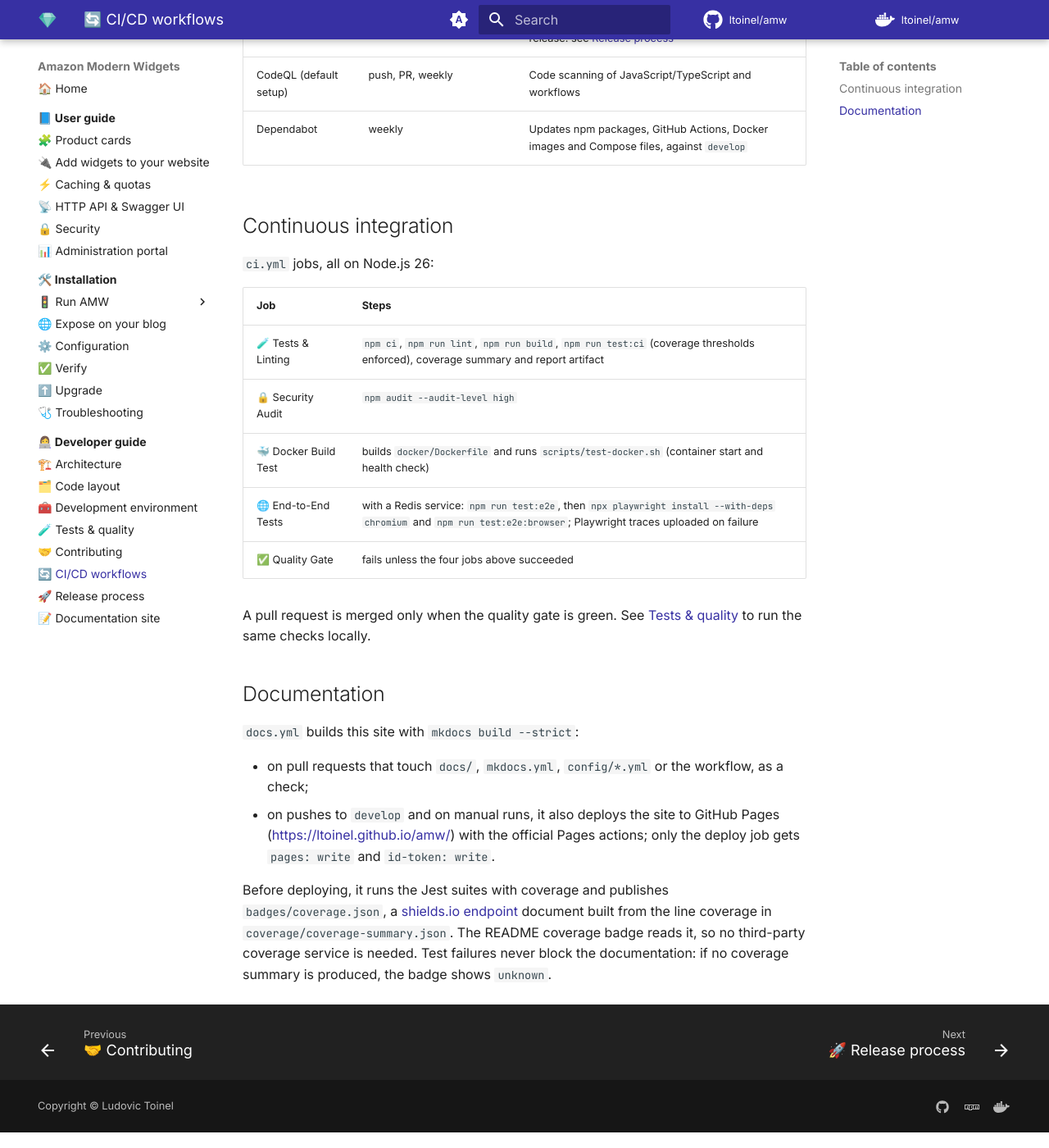
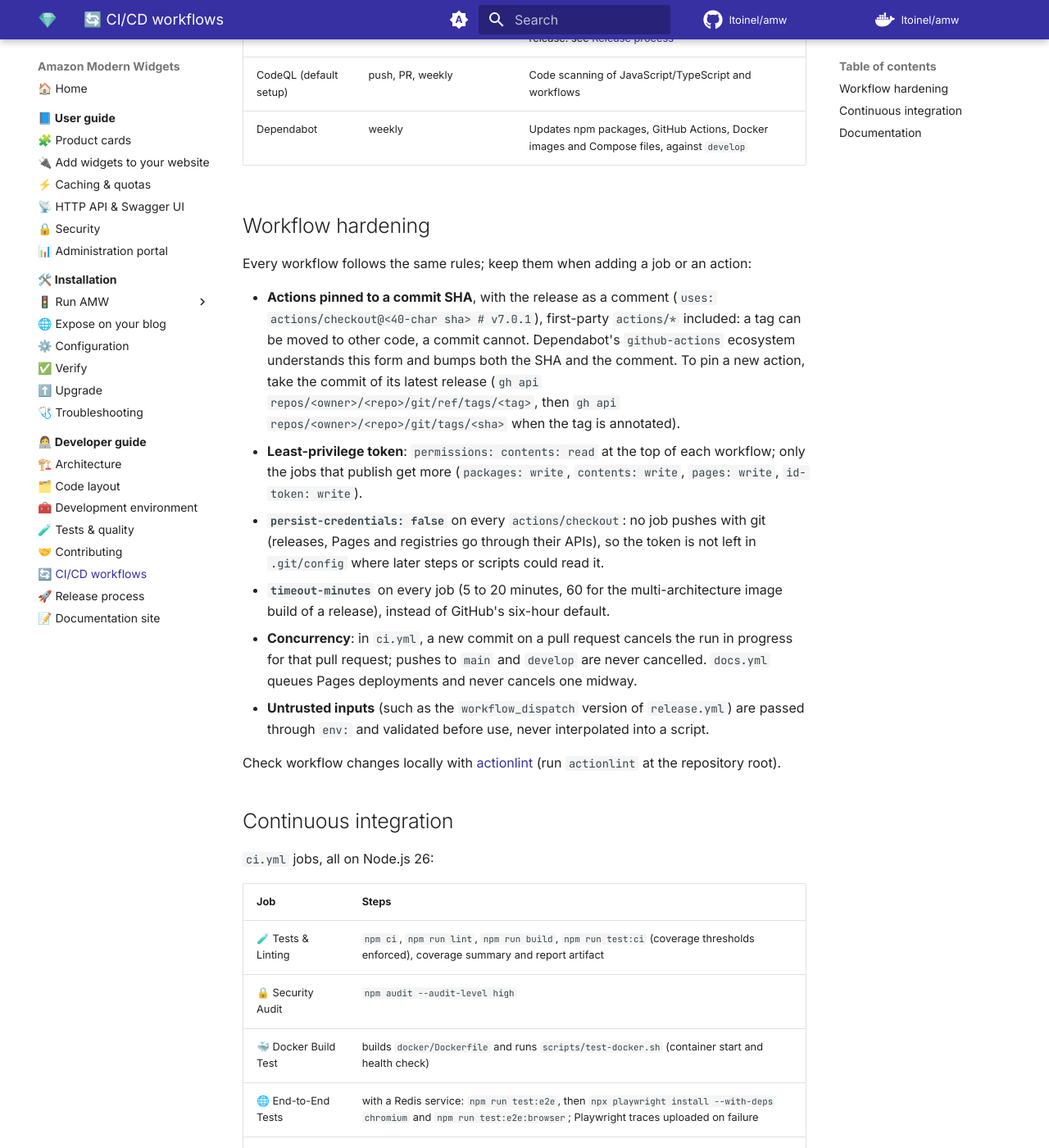
Before and after one commit to ltoinel/amw, an MkDocs documentation site: the page built from docs/developer/ci-cd.md, in a window 1280 px wide and 1400 px high, scrolled down 533 px. Shown: the whole window at 82% size. Built offline with MkDocs 1.6.1 and Material for MkDocs 9.7.7, drawn with Linux system fonts in a browser that asks for light colours; comment, search, counter and statistics services are not loaded.

Commit message:
ci: harden github actions workflows (#223)
* ci: pin github actions to full commit shas

Tags are mutable: a compromised action repository could move a tag to
malicious code. Each action is pinned to the commit of the latest release of
its current major, with a version comment that Dependabot keeps updated.

Refs #221

Co-Authored-By: Claude Opus 5.5 <noreply@anthropic.com>
Claude-Session: https://claude.ai/code/session_015vqYrV4dGXBFocmaZYa7AR

* ci: add timeouts, pr concurrency and drop persisted checkout credentials

- timeout-minutes on every job, so a hung job cannot run for six hours
- ci.yml cancels superseded pull request runs, never pushes to main/develop
- persist-credentials: false on every checkout: no job pushes with git, so
  the token must not be left in .git/config for later steps to read

Refs #221

Co-Authored-By: Claude Opus 5.5 <noreply@anthropic.com>
Claude-Session: https://claude.ai/code/session_015vqYrV4dGXBFocmaZYa7AR

* ci(release): attest docker image, add npm provenance and validate version

- docker/build-push-action pushes SLSA provenance (mode=max) and an SBOM
- npm publish --provenance, with id-token: write on the npm job only
- the release version (workflow_dispatch input or tag) must match vX.Y.Z
  before it is written to GITHUB_OUTPUT and used for tags

Refs #221

Co-Authored-By: Claude Opus 5.5 <noreply@anthropic.com>
Claude-Session: https://claude.ai/code/session_015vqYrV4dGXBFocmaZYa7AR

* docs(ci): document workflow hardening rules and release attestations

Refs #221

Co-Authored-By: Claude Opus 5.5 <noreply@anthropic.com>
Claude-Session: https://claude.ai/code/session_015vqYrV4dGXBFocmaZYa7AR

---------

Co-authored-by: Claude Opus 5.5 <noreply@anthropic.com>

```diff
--- a/docs/developer/ci-cd.md
+++ b/docs/developer/ci-cd.md
@@ -11,6 +11,34 @@ default; jobs that publish request only the permissions they need.
 | [`release.yml`](https://github.com/ltoinel/amw/blob/develop/.github/workflows/release.yml) | tag `v*.*.*`, manual | Publishes Docker images, npm package and GitHub release: see [Release process](release.md) |
 | CodeQL (default setup) | push, PR, weekly | Code scanning of JavaScript/TypeScript and workflows |
 | Dependabot | weekly | Updates npm packages, GitHub Actions, Docker images and Compose files, against `develop` |
+
+## Workflow hardening
+
+Every workflow follows the same rules; keep them when adding a job or an action:
+
+- **Actions pinned to a commit SHA**, with the release as a comment
+  (`uses: actions/checkout@<40-char sha> # v7.0.1`), first-party `actions/*` included:
+  a tag can be moved to other code, a commit cannot. Dependabot's `github-actions`
+  ecosystem understands this form and bumps both the SHA and the comment. To pin a new
+  action, take the commit of its latest release
+  (`gh api repos/<owner>/<repo>/git/ref/tags/<tag>`, then
+  `gh api repos/<owner>/<repo>/git/tags/<sha>` when the tag is annotated).
+- **Least-privilege token**: `permissions: contents: read` at the top of each workflow;
+  only the jobs that publish get more (`packages: write`, `contents: write`,
+  `pages: write`, `id-token: write`).
+- **`persist-credentials: false`** on every `actions/checkout`: no job pushes with git
+  (releases, Pages and registries go through their APIs), so the token is not left in
+  `.git/config` where later steps or scripts could read it.
+- **`timeout-minutes`** on every job (5 to 20 minutes, 60 for the multi-architecture
+  image build of a release), instead of GitHub's six-hour default.
+- **Concurrency**: in `ci.yml`, a new commit on a pull request cancels the run in
+  progress for that pull request; pushes to `main` and `develop` are never cancelled.
+  `docs.yml` queues Pages deployments and never cancels one midway.
+- **Untrusted inputs** (such as the `workflow_dispatch` version of `release.yml`) are
+  passed through `env:` and validated before use, never interpolated into a script.
+
+Check workflow changes locally with [actionlint](https://github.com/rhysd/actionlint)
+(run `actionlint` at the repository root).
 
 ## Continuous integration
 
```
Also changed, not shown: docs/developer/release.md (+7 -4 lines), 4 other files.
